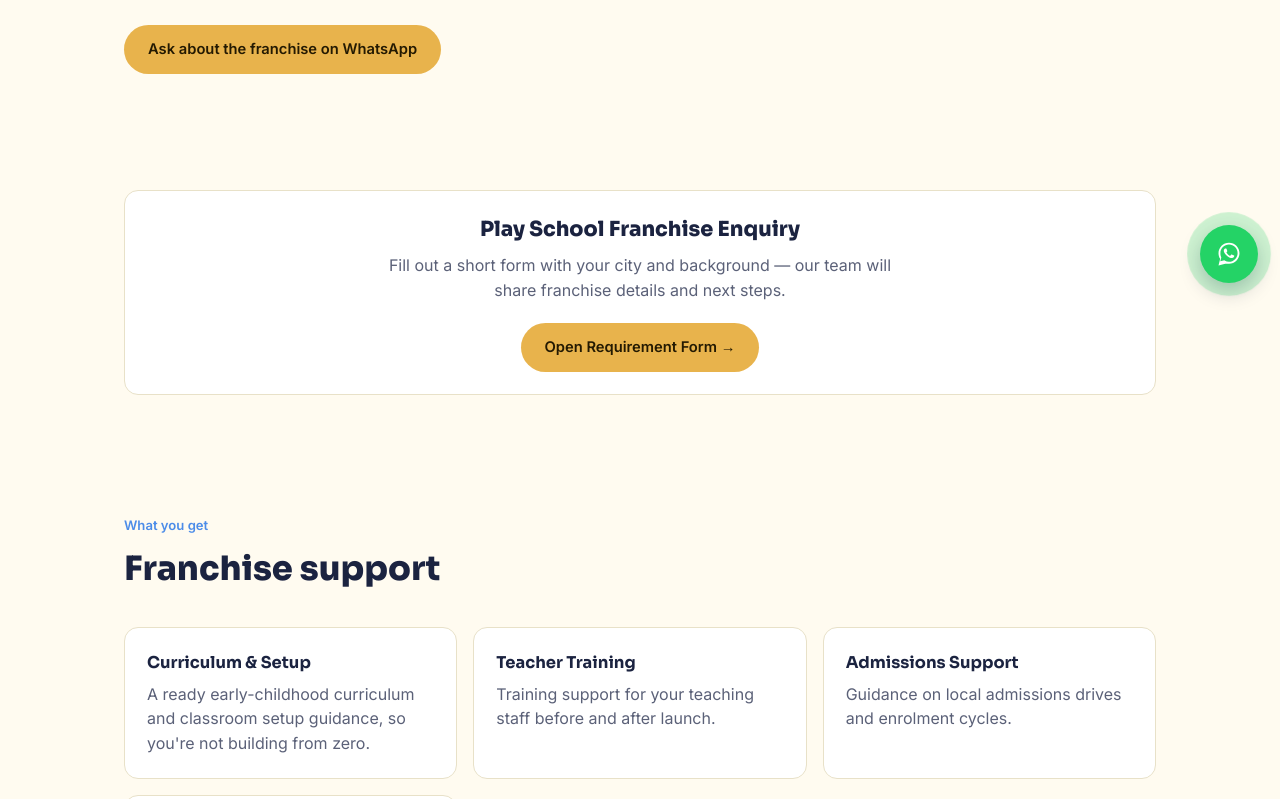
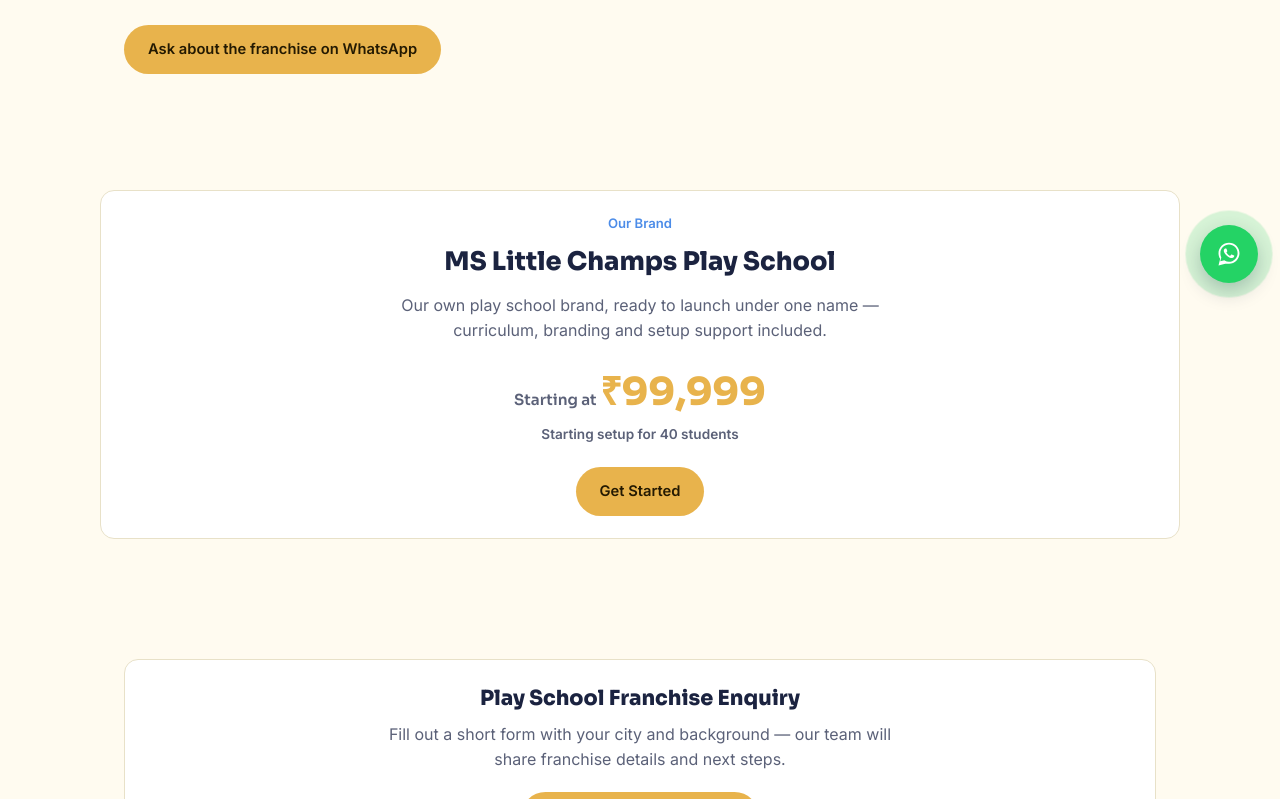
Before and after one commit to Deepak172003/MS_Consultant, a React (Vite) app: page /MS_Consultant/play-school in a window 1280 px wide. Shown: the part 495-1294 px from the top of the page. Built offline with nearby package versions, Linux system fonts and the light colour scheme.

Commit message:
Update PlaySchool.jsx

```diff
--- a/src/pages/PlaySchool.jsx
+++ b/src/pages/PlaySchool.jsx
@@ -1,6 +1,6 @@
 import { Link } from "react-router-dom";
 import WhatsAppCTA from "../components/WhatsAppCTA";
-import { PLAY_SCHOOL_HIGHLIGHTS, COMPANY_NAME } from "../data/constants";
+import { PLAY_SCHOOL_HIGHLIGHTS, PLAY_SCHOOL_BRAND, COMPANY_NAME } from "../data/constants";
 
 export default function PlaySchool() {
   return (
@@ -16,6 +16,23 @@ export default function PlaySchool() {
           </p>
           <WhatsAppCTA message="Hi, I'd like to know about the Play School franchise.">
             Ask about the franchise on WhatsApp
+          </WhatsAppCTA>
+        </div>
+      </section>
+
+      <section>
+        <div className="wrap panel-card brand-highlight">
+          <div className="kicker">Our Brand</div>
+          <h2>{PLAY_SCHOOL_BRAND.name}</h2>
+          <p className="muted">{PLAY_SCHOOL_BRAND.tagline}</p>
+          <div className="brand-price">
+            <span className="brand-price-amount">{PLAY_SCHOOL_BRAND.startingPrice}</span>
+            <span className="brand-price-note">{PLAY_SCHOOL_BRAND.setupDetail}</span>
+          </div>
+          <WhatsAppCTA
+            message={`Hi, I'm interested in starting a ${PLAY_SCHOOL_BRAND.name} branch.`}
+          >
+            Get Started
           </WhatsAppCTA>
         </div>
       </section>
```
